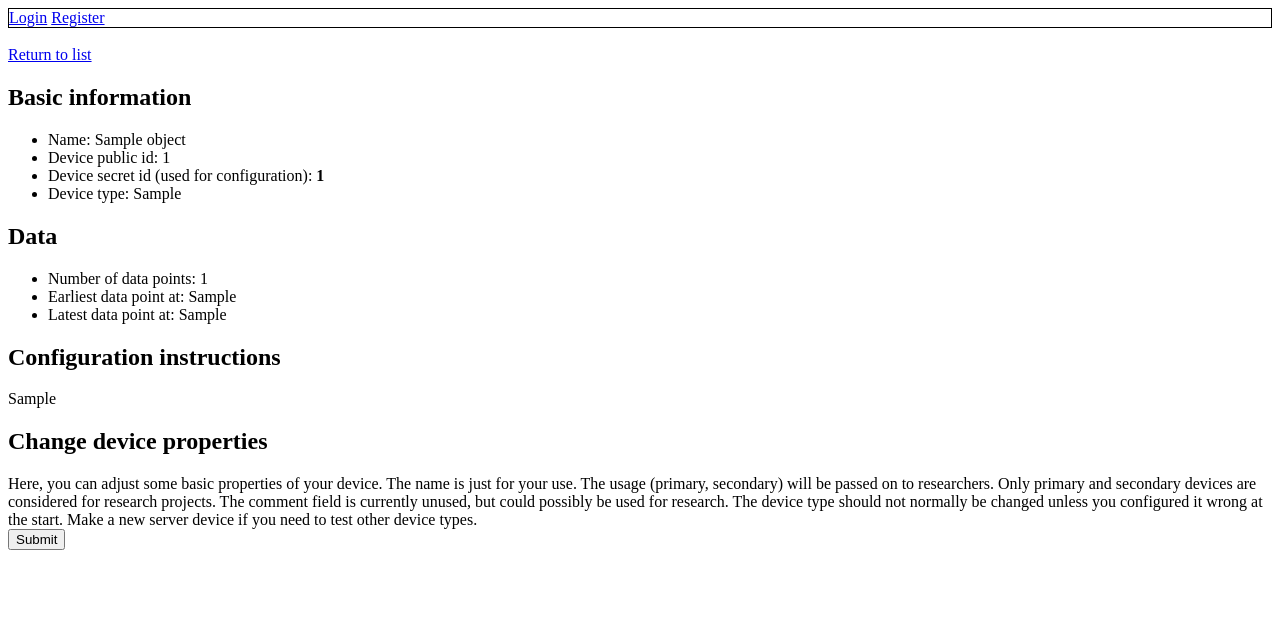
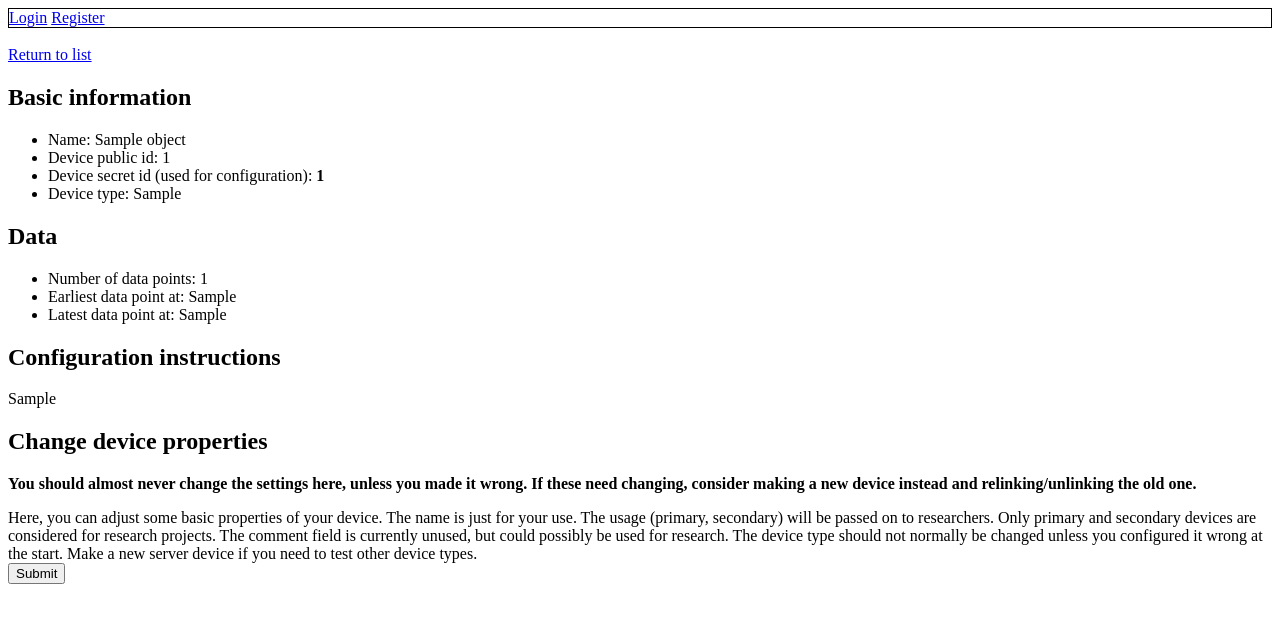
Before and after one commit to digitraceslab/koota-server, a Django app: template kdata/templates/koota/device_config.html in a window 1280 px wide. Shown: the top 623 px of the page. Run offline with Django 3.2, Linux system fonts and the light colour scheme; the template is opened without the code that fills it: most values are stand-ins (such as "Sample title", 1, 10 or a date in 2020).

Commit message:
template->device_config.html: Add note about changing device props

```diff
--- a/kdata/templates/koota/device_config.html
+++ b/kdata/templates/koota/device_config.html
@@ -34,6 +34,10 @@ Scan this with the device<p>
 
 <h2>Change device properties</h2>
 
+<p><b>You should almost never change the settings here, unless you made
+  it wrong.  If these need changing, consider making a new device
+  instead and relinking/unlinking the old one.</b></p>
+
 Here, you can adjust some basic properties of your device.  The name
 is just for your use.  The usage (primary, secondary) will be passed
 on to researchers.  Only primary and secondary devices are considered
```
